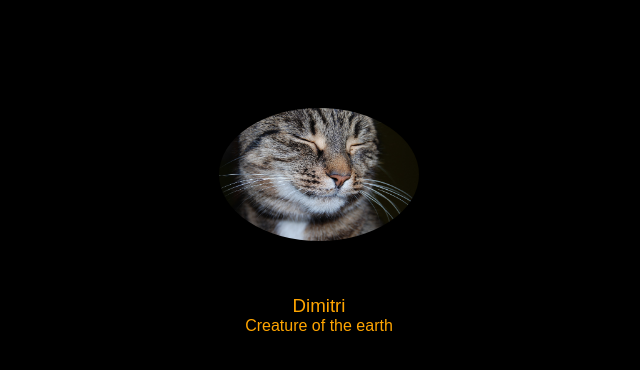
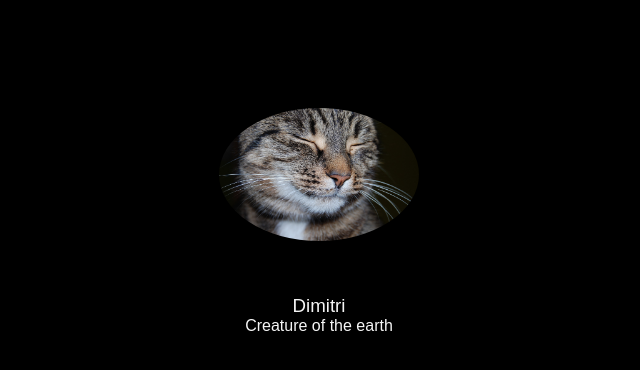
Before and after one commit to 246159/september-7, a plain HTML site: page index.html in a window 1280 px wide. Shown: the whole page, without its empty margins (321-961 px from the left). Drawn offline with Linux system fonts and the light colour scheme.

Commit message:
caught uppp

```diff
--- a/style.css
+++ b/style.css
@@ -2,7 +2,7 @@ body {
   background-color: black;
   text-align: center;
   font-family: sans-serif;
-  color: orange;
+  color: whitesmoke;
 }
 
 img {
@@ -14,7 +14,7 @@ img {
 
 h3,
 p {
-  font-weight: 2;
+  font-weight: 100;
   margin: 0;
   padding: 0;
 }
```
Also changed, not shown: 1 other file.
